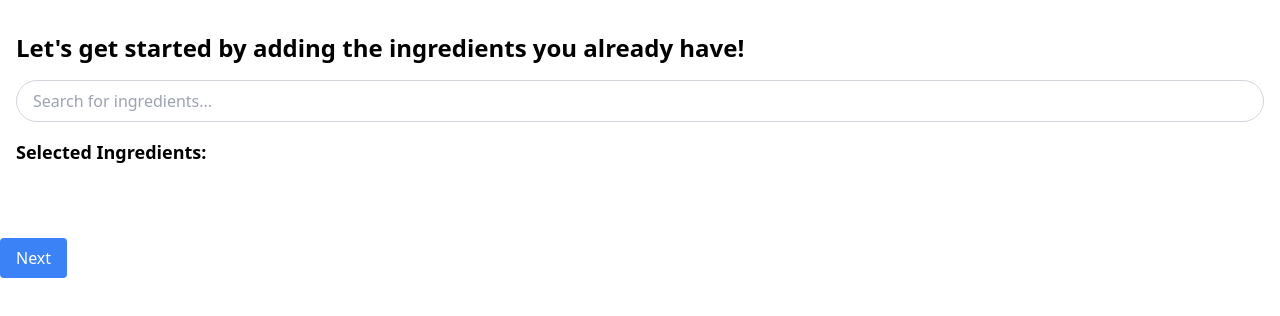
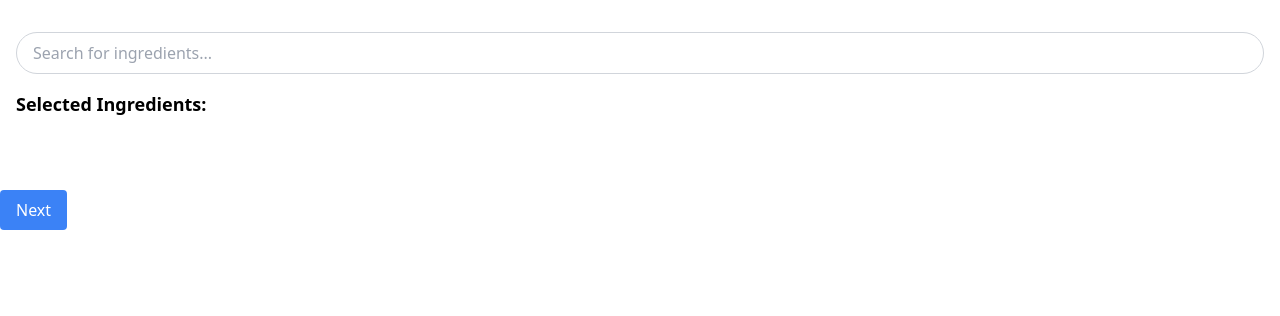
Before and after one commit to chitangchin/Groceryapp, a Next.js app in the folder Client/: page /dashboard/ingredients in a window 1280 px wide. Shown: the top 316 px of the page. Built offline with nearby package versions, Linux system fonts and the light colour scheme.

Commit message:
Comments for Parvinder

```diff
--- a/Client/src/app/Components/IngredientSearch.js
+++ b/Client/src/app/Components/IngredientSearch.js
@@ -73,13 +73,18 @@ import React, { useState } from 'react';
 import Image from 'next/image';
 import { useRouter } from 'next/navigation';
 
-import { FontAwesomeIcon } from '@fortawesome/react-fontawesome';
-import { faPlus, faMinus } from '@fortawesome/free-solid-svg-icons';
+// We can optimize by reducing dependency injection - Brandon
+// import { FontAwesomeIcon } from '@fortawesome/react-fontawesome';
+// import { faPlus, faMinus } from '@fortawesome/free-solid-svg-icons';
 
 const IngredientSearch = () => {
   const [ingredientSearch, setIngredientSearch] = useState('');
   const [searchResults, setSearchResults] = useState([]);
   const [selectedIngredients, setSelectedIngredients] = useState([]);
+
+  // We wont need to call recipes here as state we can use context - Brandon
+  // However we can get all recipes here so that we wont have to do it later on, we can update recipe state based on ingredients added or deleted
+
     const [recipes, setRecipes] = useState([]);
     const router = useRouter();
     if (!router) {
@@ -87,6 +92,9 @@ const IngredientSearch = () => {
   return <div>Loading...</div>;
 }
 //   const router = typeof window !== 'undefined' ? useRouter() : null;?
+
+// We will have the call in the backend and we will query the backend route here - Brandon
+// Also see if this data can be copied and pasted into the dummydata file so we dont consume api resources
 const handleSearchInputChange = async (e) => {
   setIngredientSearch(e.target.value);
   try {
@@ -122,6 +130,7 @@ const handleSearchInputChange = async (e) => {
     };
      const handleNextButtonClick = () => {
     // Navigate to the recipe page with selected ingredient
+    //We should avoid adding ingredients into parameter for ingredients as the url can get incredibly long - Brandon
       router.push({
       pathname: '/recipes',
       query: { ingredients: selectedIngredients.join(',') },
@@ -148,7 +157,6 @@ const handleSearchInputChange = async (e) => {
 
   return (
  <div className="container mx-auto px-4 py-8">
-    <h2 className="text-2xl font-bold mb-4">Let's get started by adding the ingredients you already have!</h2>
     <div className="relative">
       <input
         type="text"
@@ -166,10 +174,10 @@ const handleSearchInputChange = async (e) => {
               onClick={() => result.alreadySelected ? handleRemoveIngredient(result.name) : handleAddIngredient(result.name)}
             >
               <span>{result.name}</span>
-              <FontAwesomeIcon
+              {/* <FontAwesomeIcon
                 icon={result.alreadySelected ? faMinus : faPlus}
                 className={`text-${result.alreadySelected ? 'red' : 'blue'}-500`}
-              />
+              /> */}
             </div>
           ))}
         </div>
@@ -184,7 +192,7 @@ const handleSearchInputChange = async (e) => {
             className="flex items-center px-3 py-1 rounded-md bg-green-200 text-green-800 hover:bg-green-300 cursor-pointer"
             onClick={() => handleRemoveIngredient(ingredient)}
           >
-            <FontAwesomeIcon icon={faMinus} className="mr-2" />
+            {/* <FontAwesomeIcon icon={faMinus} className="mr-2" /> */}
             <span>{ingredient}</span>
           </div>
         ))}
--- a/Client/src/app/Components/RecipePage.js
+++ b/Client/src/app/Components/RecipePage.js
@@ -4,6 +4,8 @@ import { useEffect, useState } from 'react';
 const RecipePage = ({ selectedIngredients }) => {
   const [recipes, setRecipes] = useState([]);
 
+
+  //This is good, we can move this to the recipes page we should make a post request to backend route with ingredients array and it will return the array of recipes which we can map
   useEffect(() => {
     // Fetch recipes based on selected ingredients
     const apiKey = 'ae9fab0183fd48e9b6af4a983da4897f'; // Update with Spoonacular API key
```
